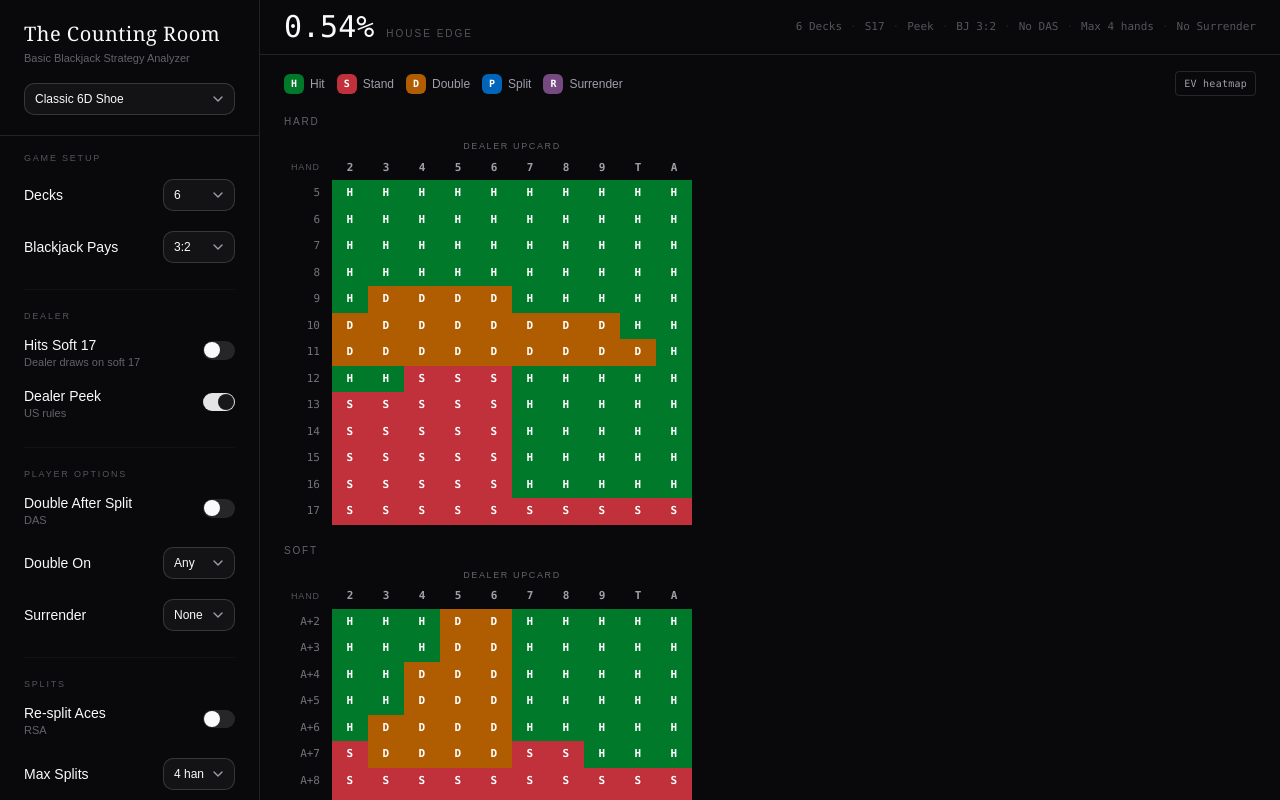
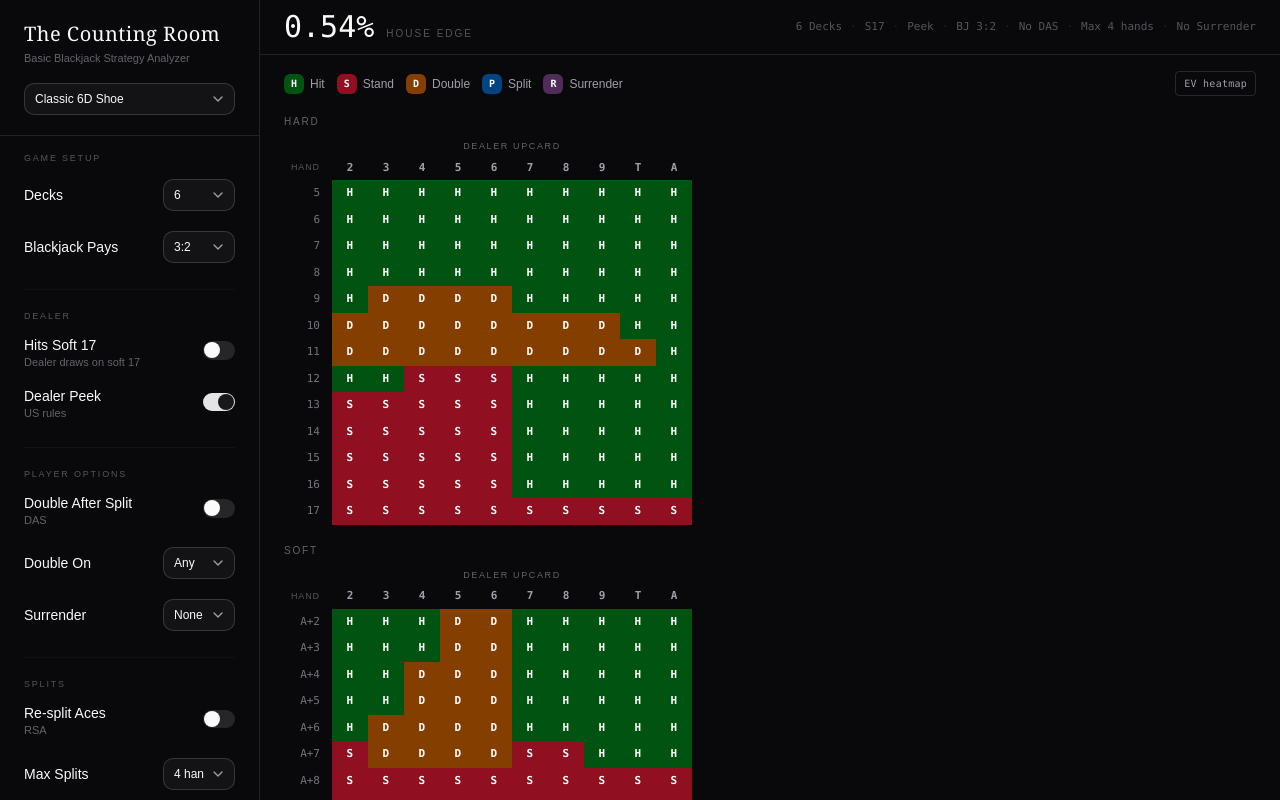
Before and after one commit to matteo-psnt/blackjack-solver, a React (Vite) app: page / in a window 1280 px wide. Built offline with nearby package versions, Linux system fonts and the light colour scheme.

Commit message:
feat: update action color palette for dark mode

```diff
--- a/src/index.css
+++ b/src/index.css
@@ -118,13 +118,21 @@
     --radius-4xl: calc(var(--radius) * 2.6);
 }
 
-/* Action color palette — balanced luminance, readable against dark bg */
+/* Action color palette */
 :root {
   --action-h: oklch(0.50 0.15 148);  /* Hit: green */
   --action-s: oklch(0.54 0.18 22);   /* Stand: red */
   --action-d: oklch(0.56 0.17 72);   /* Double: amber-orange */
   --action-p: oklch(0.50 0.16 248);  /* Split: blue */
   --action-r: oklch(0.48 0.10 320);  /* Surrender: mauve */
+}
+
+.dark {
+  --action-h: oklch(0.38 0.13 148);
+  --action-s: oklch(0.42 0.16 22);
+  --action-d: oklch(0.44 0.15 72);
+  --action-p: oklch(0.38 0.13 248);
+  --action-r: oklch(0.36 0.09 320);
 }
 
 @keyframes edge-flash {
```
